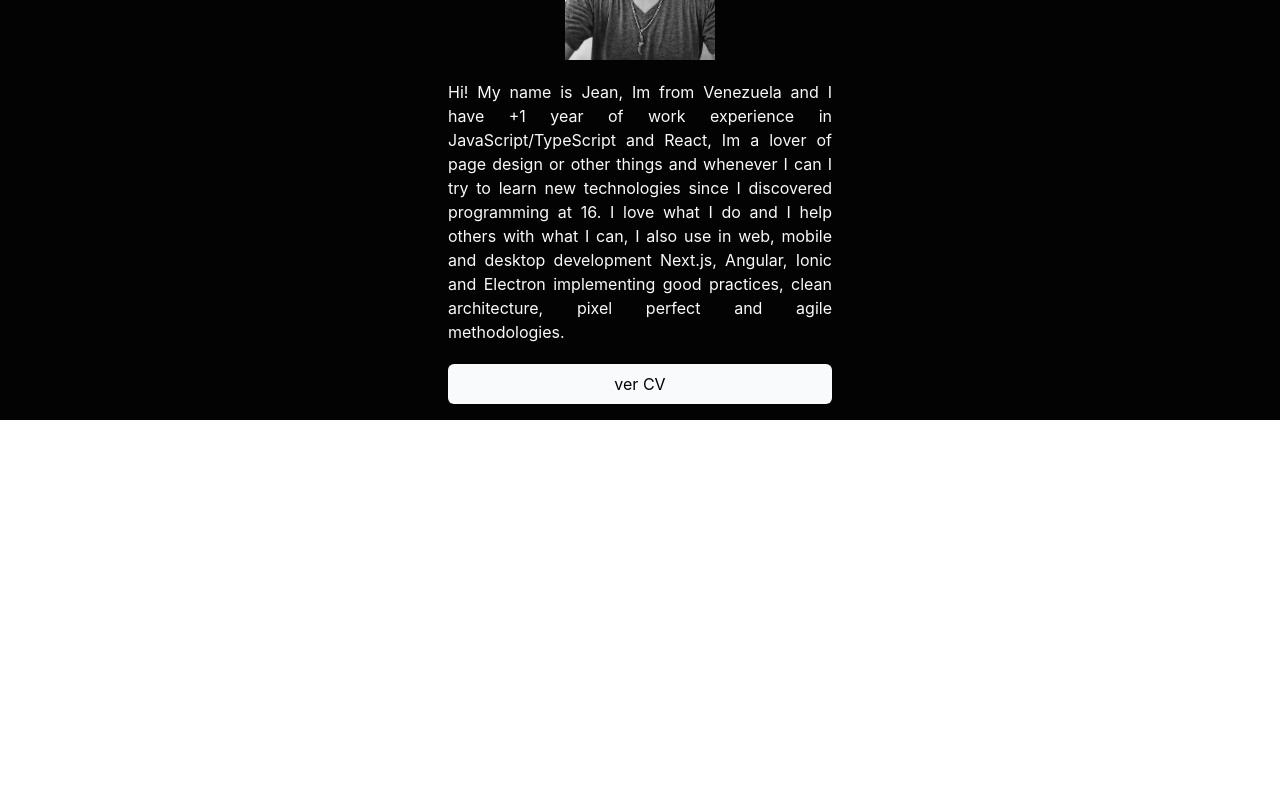
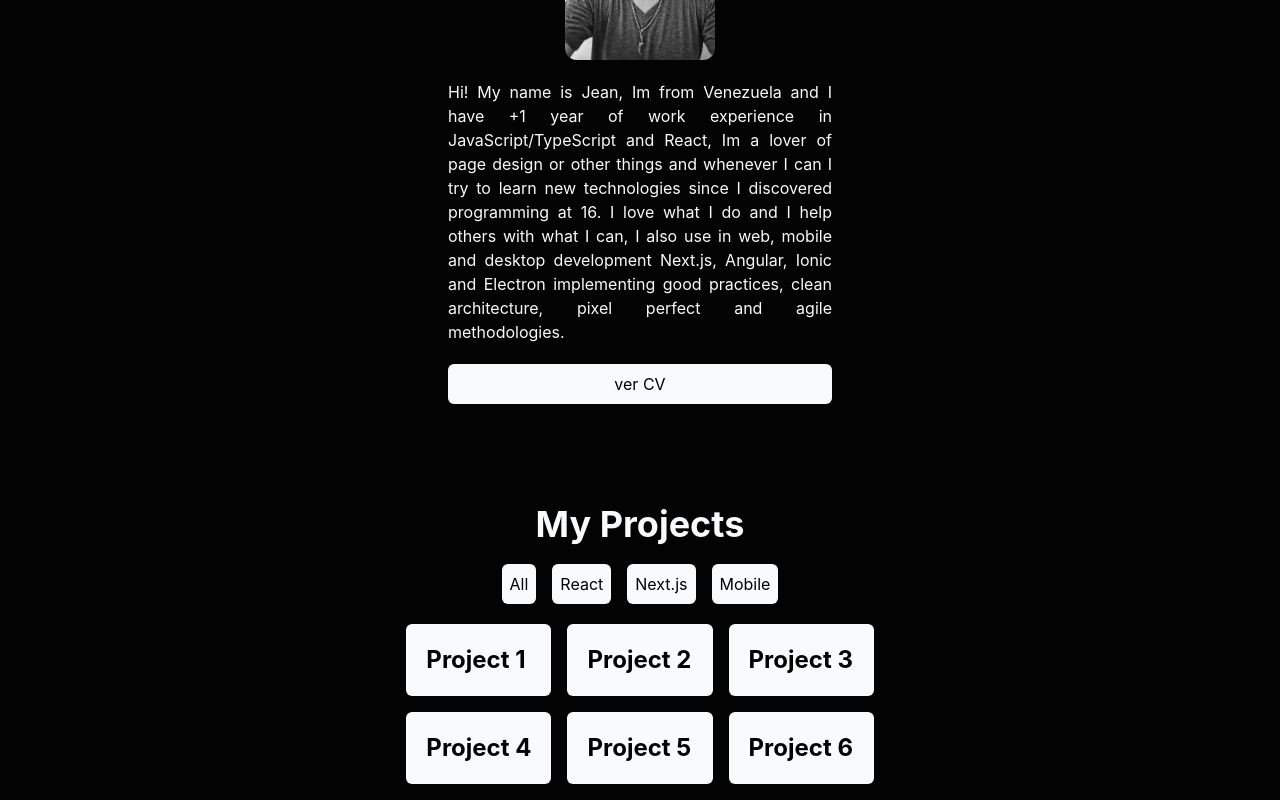
Before and after one commit to thedraxx/Portfolio-Next, a Next.js app: page / in a window 1280 px wide. Shown: the part 916-1716 px from the top of the page. Before the commit the page ends 1336 px from the top, so only its background shows below. Built offline with nearby package versions, Linux system fonts and the light colour scheme.

Commit message:
template for pryects

```diff
--- a/src/components/AboutMe/AboutMe.tsx
+++ b/src/components/AboutMe/AboutMe.tsx
@@ -3,16 +3,11 @@ import Profile from "../../../public/assets/profile.jpg"
 import Image from 'next/image';
 const AboutMe = () => {
 
-    const RedirectCV = () => {
-
-    }
-
-
     return (
         <div className="flex flex-col justify-center items-center w-full ">
             <div className='w-100 h-100 flex flex-1 flex-col justify-center items-center'>
-                <h1 className="text-4xl font-bold text-white mt-5 mb-5">About Me</h1>
-                <Image width={150} height={150} src={Profile} alt="Profile" className='flex-col justify-center items-center' />
+                <h1 className="text-4xl font-bold text-white mt-5 mb-5 gradient_text ">About Me</h1>
+                <Image width={150} height={150} src={Profile} alt="Profile" className='flex-col justify-center items-center rounded-xl' />
                 <div className="flex flex-col mt-5  sm: w-56 lg:w-96  ">
                     <p className="text-white text-justify ">
                         Hi! My name is Jean, Im from Venezuela and I have +1 year of work experience in JavaScript/TypeScript and React, Im a lover of page design or other things and whenever I can I try to learn new technologies since I discovered programming at 16. I love what I do and I help others with what I can, I also use in web, mobile and desktop development Next.js, Angular, Ionic and Electron implementing good practices, clean architecture, pixel perfect and agile methodologies.
--- a/src/components/Navbar/Navbar.tsx
+++ b/src/components/Navbar/Navbar.tsx
@@ -3,10 +3,7 @@ import * as navbarStyles from '../../styles/Navbar.module.css'
 
 const Navbar = () => {
 
-    const [isOpen, setIsOpen] = React.useState(false);
-
-    console.log(isOpen)
-
+    const [isOpen, setIsOpen] = React.useState(true);
 
     return (
         <>
--- /dev/null
+++ b/src/components/Projects/All/All.tsx
@@ -0,0 +1,28 @@
+import React from 'react'
+
+const All = () => {
+    return (
+        <div className="grid sm:grid-cols-1 gap-1  md:grid-cols-2 gap-2 lg:grid-cols-3 gap-3 xl:grid-cols-3 gap-4">
+            <div className="bg-white rounded-md p-5">
+                <h1 className="text-2xl font-bold text-black">Project 1</h1>
+            </div>
+            <div className="bg-white rounded-md p-5">
+                <h1 className="text-2xl font-bold text-black">Project 2</h1>
+            </div>
+            <div className="bg-white rounded-md p-5">
+                <h1 className="text-2xl font-bold text-black">Project 3</h1>
+            </div>
+            <div className="bg-white rounded-md p-5">
+                <h1 className="text-2xl font-bold text-black">Project 4</h1>
+            </div>
+            <div className="bg-white rounded-md p-5">
+                <h1 className="text-2xl font-bold text-black">Project 5</h1>
+            </div>
+            <div className="bg-white rounded-md p-5">
+                <h1 className="text-2xl font-bold text-black">Project 6</h1>
+            </div>
+        </div>
+    )
+}
+
+export default All
--- /dev/null
+++ b/src/components/Projects/Mobile/Mobile.tsx
@@ -0,0 +1,28 @@
+import React from 'react'
+
+const Mobile = () => {
+    return (
+        <div className="grid sm:grid-cols-1 gap-1  md:grid-cols-2 gap-2 lg:grid-cols-3 gap-3 xl:grid-cols-3 gap-4">
+            <div className="bg-white rounded-md p-5">
+                <h1 className="text-2xl font-bold text-black">Project 1</h1>
+            </div>
+            <div className="bg-white rounded-md p-5">
+                <h1 className="text-2xl font-bold text-black">Project 1</h1>
+            </div>
+            <div className="bg-white rounded-md p-5">
+                <h1 className="text-2xl font-bold text-black">Project 1</h1>
+            </div>
+            <div className="bg-white rounded-md p-5">
+                <h1 className="text-2xl font-bold text-black">Project 1</h1>
+            </div>
+            <div className="bg-white rounded-md p-5">
+                <h1 className="text-2xl font-bold text-black">Project 1</h1>
+            </div>
+            <div className="bg-white rounded-md p-5">
+                <h1 className="text-2xl font-bold text-black">Project 1</h1>
+            </div>
+        </div>
+    )
+}
+
+export default Mobile
--- /dev/null
+++ b/src/components/Projects/Next/NextPage.tsx
@@ -0,0 +1,28 @@
+import React from 'react'
+
+const NextPage = () => {
+    return (
+        <div className="grid sm:grid-cols-1 gap-1  md:grid-cols-2 gap-2 lg:grid-cols-3 gap-3 xl:grid-cols-3 gap-4">
+            <div className="bg-white rounded-md p-5">
+                <h1 className="text-2xl font-bold text-black">Project 1</h1>
+            </div>
+            <div className="bg-white rounded-md p-5">
+                <h1 className="text-2xl font-bold text-black">Project 1</h1>
+            </div>
+            <div className="bg-white rounded-md p-5">
+                <h1 className="text-2xl font-bold text-black">Project 1</h1>
+            </div>
+            <div className="bg-white rounded-md p-5">
+                <h1 className="text-2xl font-bold text-black">Project 1</h1>
+            </div>
+            <div className="bg-white rounded-md p-5">
+                <h1 className="text-2xl font-bold text-black">Project 1</h1>
+            </div>
+            <div className="bg-white rounded-md p-5">
+                <h1 className="text-2xl font-bold text-black">Project 1</h1>
+            </div>
+        </div>
+    )
+}
+
+export default NextPage
--- /dev/null
+++ b/src/components/Projects/Projects.tsx
@@ -0,0 +1,46 @@
+import React, { useState } from 'react'
+import Web from './Web/Web'
+import All from './All/All'
+import NextPage from './Next/NextPage'
+import Mobile from './Mobile/Mobile'
+
+interface Project {
+    project: "Web" | "Mobile" | "Next.js" | "React" | "All"
+}
+
+
+const Projects = () => {
+
+    const [projectToShow, setProjectToShow] = useState<Project>({ project: "All" })
+
+    console.log(projectToShow)
+
+    const sex = async () => {
+        const sexo = await fetch('http://localhost:3000/api/GetProyects')
+        const movies = await sexo.json()
+        console.log(movies)
+    }
+
+    sex()
+
+
+
+    return (
+        <div className="flex flex-col justify-center items-center w-full mt-20">
+            <div className='w-100 h-100 flex flex-1 flex-col justify-center items-center'>
+                <h1 className="text-4xl font-bold text-white mt-5 mb-5 gradient_text ">My Projects</h1>
+                <div className='mb-5 '>
+                    <button className="bg-white rounded-md p-2 ml-2 mr-2" onClick={() => setProjectToShow({ project: "All" })}>All</button>
+                    <button className="bg-white rounded-md p-2 ml-2 mr-2" onClick={() => setProjectToShow({ project: "React" })}>React</button>
+                    <button className="bg-white rounded-md p-2 ml-2 mr-2" onClick={() => setProjectToShow({ project: "Next.js" })}>Next.js</button>
+                    <button className="bg-white rounded-md p-2 ml-2 mr-2" onClick={() => setProjectToShow({ project: "Mobile" })}>Mobile</button>
+                </div>
+                {
+                    projectToShow.project === "All" ? <All /> : projectToShow.project === "React" ? <Web /> : projectToShow.project === "Next.js" ? <NextPage /> : projectToShow.project === "Mobile" ? <Mobile /> : <Web />
+                }
+            </div>
+        </div>
+    )
+}
+
+export default Projects
--- /dev/null
+++ b/src/components/Projects/Web/Web.tsx
@@ -0,0 +1,28 @@
+import React from 'react'
+
+const Web = () => {
+    return (
+        <div className="grid sm:grid-cols-1 gap-1  md:grid-cols-2 gap-2 lg:grid-cols-3 gap-3 xl:grid-cols-3 gap-4">
+            <div className="bg-white rounded-md p-5">
+                <h1 className="text-2xl font-bold text-black">Project 1</h1>
+            </div>
+            <div className="bg-white rounded-md p-5">
+                <h1 className="text-2xl font-bold text-black">Project 1</h1>
+            </div>
+            <div className="bg-white rounded-md p-5">
+                <h1 className="text-2xl font-bold text-black">Project 1</h1>
+            </div>
+            <div className="bg-white rounded-md p-5">
+                <h1 className="text-2xl font-bold text-black">Project 1</h1>
+            </div>
+            <div className="bg-white rounded-md p-5">
+                <h1 className="text-2xl font-bold text-black">Project 1</h1>
+            </div>
+            <div className="bg-white rounded-md p-5">
+                <h1 className="text-2xl font-bold text-black">Project 1</h1>
+            </div>
+        </div>
+    )
+}
+
+export default Web
--- /dev/null
+++ b/src/pages/api/GetProyects.ts
@@ -0,0 +1,18 @@
+import { NextApiRequest, NextApiResponse } from "next";
+
+const handler = (req: NextApiRequest, res: NextApiResponse) => {
+  return res.status(200).json([
+    {
+      id: 1,
+      name: "Gif React",
+      image: "https://i.postimg.cc/g03bzy77/gifReact.png",
+    },
+    {
+      id: 2,
+      name: "Gif React",
+      image: "https://i.postimg.cc/TwH9BF9v/My-Anime-List-React.png",
+    },
+  ]);
+};
+
+export default handler;
--- a/src/pages/index.tsx
+++ b/src/pages/index.tsx
@@ -1,14 +1,19 @@
 import AboutMe from "@/components/AboutMe/AboutMe";
 import Layout from "@/components/Layout/Layout";
 import Welcome from "@/components/Welcome/Welcome";
+import Projects from "@/components/Projects/Projects";
 
 export default function Home() {
+
   return (
     <div style={{ backgroundColor: "#030303" }}>
       <Layout title="Portafolio">
         <Welcome />
         <AboutMe />
+        <Projects />
       </Layout>
+
+
     </div>
 
   )
```
